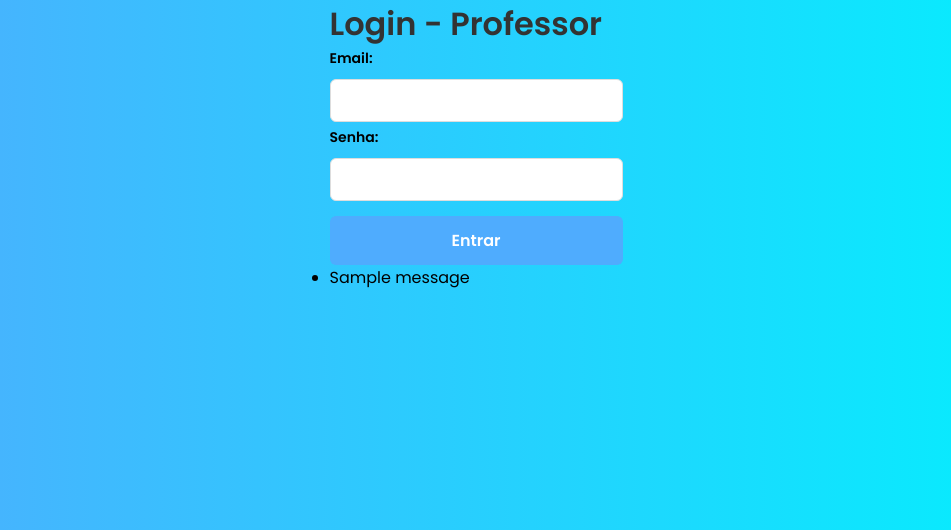
After one commit to HectorStimer/academia, a Flask app: page /loginProfessor in a window 1280 px wide. The commit adds this page. Shown: the top 530 px of the page, without its empty margins (164-1115 px from the left). Run offline with Flask 3, Linux system fonts and the light colour scheme; tables that the repository leaves empty hold one stand-in row (values such as "Sample post"); one stand-in notice (Sample message) is shown.

Commit message:
feature/login

```diff
--- a/Templates/index.html
+++ b/Templates/index.html
@@ -11,7 +11,7 @@
         <img src="{{url_for('static', filename='imagens/hydra_com_texto.png')}}" alt="logo" class="logo">
         <nav class="menu">
             <a href="index.html">Home</a>
-            <a href="{{url_for('login')}}">Espaço do aluno</a>
+            <a href="{{url_for('loginAluno')}}">Espaço do aluno</a>
             <a href="#">Buscar academia</a>
             <a href="#">Mensalidade</a>
         </nav>
--- /dev/null
+++ b/Templates/loginProf.html
@@ -0,0 +1,40 @@
+<!DOCTYPE html>
+<html lang="pt-BR">
+<head>
+    <meta charset="UTF-8">
+    <meta name="viewport" content="width=device-width, initial-scale=1.0">
+    <link rel="stylesheet" href="{{ url_for('static', filename='registro-aluno.css') }}">
+    <title>Login Professor</title>
+</head>
+<body>
+
+    <div class="login-container">
+        <h1>Login - Professor</h1>
+
+        <form action="{{ url_for('loginProfessor') }}" method="POST">
+            <!-- Exibindo o formulário com Flask-WTF -->
+            {{ form.hidden_tag() }}
+
+            <label for="emailForm">Email: </label>
+            {{ form.email() }}  <!-- Formulário de Email -->
+
+            <label for="senhaForm">Senha: </label>
+            {{ form.senha() }}  <!-- Formulário de Senha -->
+
+            <button type="submit">Entrar</button>
+        </form>
+
+        {% with messages = get_flashed_messages(with_categories=true) %}
+            {% if messages %}
+                <ul>
+                    {% for category, message in messages %}
+                        <li class="{{ category }}">{{ message }}</li>
+                    {% endfor %}
+                </ul>
+            {% endif %}
+        {% endwith %}
+
+    </div>
+
+</body>
+</html>
--- a/Templates/registro-aluno.html
+++ b/Templates/registro-aluno.html
@@ -12,7 +12,7 @@
         <h1>Registre-se</h1>
 
         <form action="{{ url_for('register') }}" id="register" method="post">
-            {{ form.hidden_tag() }}  <!-- CSRF Token -->
+            {{ form.hidden_tag() }}
 
             <label for="nome">Nome: </label>
             {{ form.nome() }}
@@ -37,7 +37,7 @@
 
             <button type="submit">Entrar</button>
 
-            <p>Já possui conta? <a href="{{ url_for('login') }}">Entre aqui</a></p>
+            <p>Já possui conta? <a href="{{ url_for('loginAluno') }}">Entre aqui</a></p>
         </form>
     </div>
 
--- a/config.py
+++ b/config.py
@@ -1,4 +1,5 @@
+import os
 class Config:
     SQLALCHEMY_DATABASE_URI = 'mysql+pymysql://root@localhost/academiahydra'
     SQLALCHEMY_TRACK_MODIFICATIONS = False
-    SECRET_KEY = '1234'
+    SECRET_KEY = os.urandom(24)
--- a/forms.py
+++ b/forms.py
@@ -1,13 +1,28 @@
 from flask_wtf import FlaskForm
-from wtforms import StringField, DateField, SelectField, SubmitField, PasswordField
-from wtforms.validators import DataRequired, Email, EqualTo
+from wtforms import *
+from wtforms.validators import *
 
 class RegistroAlunoForm(FlaskForm):
     nome = StringField('Nome', validators=[DataRequired()])
-    email = StringField('Email', validators=[DataRequired(), Email(message='Email inválido')])
-    senha = PasswordField('Senha', validators=[DataRequired(), EqualTo('confirmar', message="As senhas devem ser iguais.")])
-    confirmar = PasswordField('Confirmar Senha', validators=[DataRequired(), EqualTo('senha', message="As senhas devem ser iguais.")])
-    telefone = StringField('Telefone', validators=[DataRequired(message='Precisamos de seu telefone para contato')])
+    email = StringField('Email', validators=[DataRequired(),Length(max= 100), Email(message='Email inválido'),Length(min=6,max= 30)])
+    senha = PasswordField('Senha', validators=[DataRequired(), EqualTo('confirmar', message="As senhas devem ser iguais."),Length(min=6,max= 30)])
+    confirmar = PasswordField('Confirmar Senha', validators=[DataRequired(), EqualTo('senha', message="As senhas devem ser iguais."),Length(min=6,max= 30)])
+    telefone = StringField('Telefone', validators=[DataRequired(message='Precisamos de seu telefone para contato'),Length(max=11)])
     data_nascimento = DateField('Data de Nascimento', format='%Y-%m-%d')
     plano_id = SelectField('Plano', coerce=int, validators=[DataRequired()])
     submit = SubmitField('Registrar')
+
+class LoginProfessorForm(FlaskForm):
+    email = StringField('Email', validators=[DataRequired(), Email(message = 'Email do professor invalido no DB')])
+    senha = PasswordField('Senha', validators=[DataRequired()])
+    submit = SubmitField('Entrar')
+
+class LoginAlunoForm(FlaskForm):
+    email = StringField('Email', validators=[DataRequired(), Email(message = 'Email do professor invalido no DB')])
+    senha = PasswordField('Senha', validators=[DataRequired()])
+    submit = SubmitField("Entrar")
+
+class TreinamentoForm(FlaskForm):
+    id_aluno = IntegerField('ID do Aluno', validators=[DataRequired()])
+    treino = TextAreaField('Treinamento', validators=[DataRequired()])
+    submit = SubmitField('Enviar Treinamento')
--- a/main.py
+++ b/main.py
@@ -7,7 +7,6 @@ app.config.from_object(Config)
 db = SQLAlchemy(app)
 
 
-
 from routes import *
 
 if __name__ == "__main__":
--- a/routes.py
+++ b/routes.py
@@ -1,13 +1,12 @@
-from flask import render_template, request, redirect, url_for, flash
+from flask import render_template, request, redirect, url_for, flash, session
+from werkzeug.security import check_password_hash
 from main import app, db
-from models import Plano, Aluno
-from forms import RegistroAlunoForm
-
+from models import *
+from forms import *
 
 @app.route("/")
 def homepage():
     return render_template("index.html")
-
 
 
 @app.route("/registrarUsuario", methods=['GET', 'POST'])
@@ -34,6 +33,77 @@ def register():
     return render_template("registro-aluno.html", form=form)
 
 
-@app.route("/loginUsuario")
-def login():
-    return render_template("login.html")
+@app.route("/loginAluno", methods=['GET', 'POST'])
+def loginAluno():
+    form = LoginAlunoForm()
+
+    if form.validate_on_submit():
+        aluno = Aluno.query.filter_by(email=form.email.data).first()
+        if aluno and check_password_hash(aluno.senha, form.senha.data):
+            session['id_aluno'] = aluno.id_aluno
+            flash("Login realizado com sucesso", "success")
+            return redirect(url_for('areaAluno'))
+        flash('Email ou senha incorretos', 'danger')
+
+    return render_template("login.html", form=form)
+
+
+@app.route("/loginProfessor", methods=['GET', 'POST'])
+def loginProfessor():
+    form = LoginProfessorForm()  # Certifique-se de instanciar o formulário
+    if request.method == "GET":
+        return render_template('loginProf.html', form=form)  # Passando o form para o template
+
+    elif request.method == "POST":
+        email = request.form['email']
+        senha = request.form['senha']
+
+        # Busca o professor no banco de dados
+        professor = db.session.query(Professor).filter_by(email=email).first()
+
+        # Verifica se o professor existe e a senha está correta
+        if professor and check_password_hash(professor.senha, senha):
+            session["id_professor"] = professor.id_professor  # Armazena o id do professor na sessão
+            flash("Login realizado com sucesso", "success")
+            return redirect(url_for('areaProfessor'))  # Redireciona para a área do professor
+        else:
+            flash("Email ou senha incorretos", "danger")  # Exibe a mensagem de erro
+            return redirect(url_for('loginProfessor'))  # Redireciona de volta para o login
+
+
+@app.route('/areaProfessor')
+def areaProfessor():
+    if "id_professor" not in session:
+        flash("Você precisa fazer login para acessar essa área.", "warning")
+        return redirect(url_for("loginProfessor"))
+
+    id_professor = session['id_professor']
+    professor = Professor.query.get(id_professor)
+
+    alunos = Aluno.query.all()  # Todos os alunos
+
+    progresso = {aluno.id_aluno: Progresso.query.filter_by(id_aluno=aluno.id_aluno).all() for aluno in alunos}
+
+    return render_template('areaProfessor.html', professor=professor, alunos=alunos, progresso_alunos=progresso)
+
+
+
+@app.route('/enviarTreinamento', methods=['POST'])
+def enviarTreinamento():
+    form = TreinamentoForm()
+
+    if form.validate_on_submit():
+        novo_treinamento = Treinamento(
+            treino=form.treino.data,
+            id_aluno=form.id_aluno.data,
+            id_professor=session.get('id_professor')
+        )
+
+        db.session.add(novo_treinamento)
+        db.session.commit()
+
+        flash("Treinamento enviado com sucesso!", "success")
+        return redirect(url_for('areaProfessor'))
+
+    flash("Erro ao enviar treinamento", "danger")
+    return redirect(url_for('areaProfessor'))
```
Also changed, not shown: Templates/areaProfessor.html (added, +60 -0 lines), Templates/login.html (+5 -3 lines), models.py (+12 -0 lines), 1 other file.
